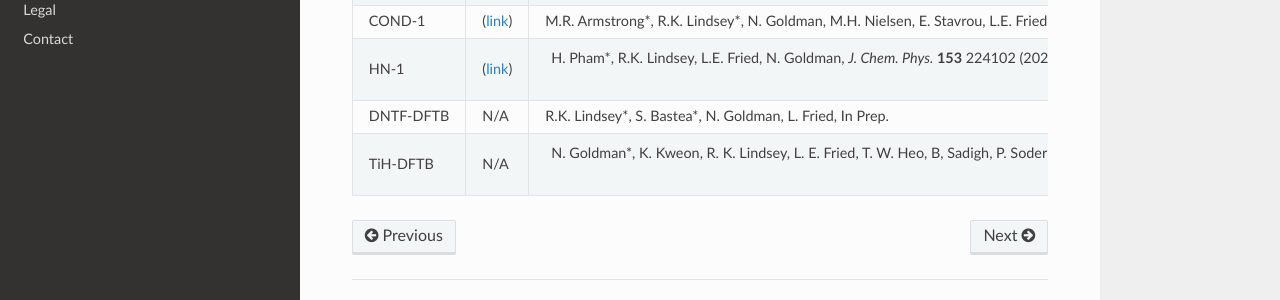
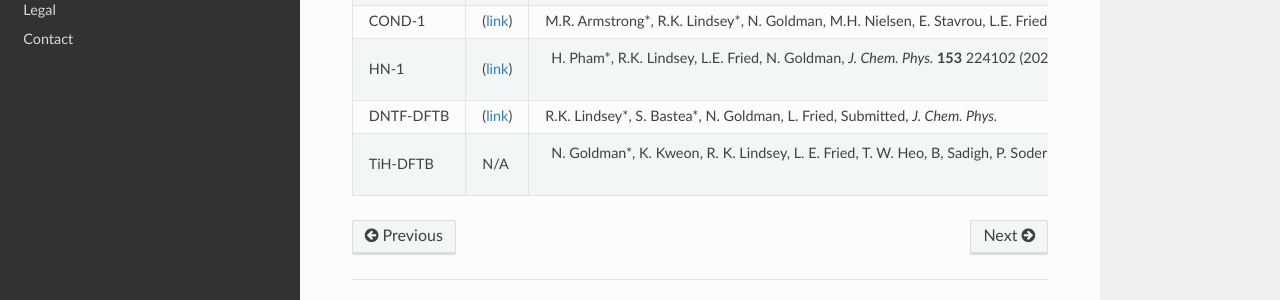
Before and after one commit to rk-lindsey/chimes_calculator, a Sphinx documentation site: the page built from doc/source/citing.rst, in a window 1280 px wide and 900 px high, scrolled down 1394 px. Shown: the part 515-815 px from the top of the window. Built offline with Sphinx 7.4.7 and the Read the Docs theme 2.0.0, drawn with Linux system fonts in a browser that asks for light colours.

Commit message:
Update DNTF/DFTB reference, add the corresponding parameter set

```diff
--- a/doc/source/citing.rst
+++ b/doc/source/citing.rst
@@ -86,7 +86,7 @@ CO-1             (`link <https://doi.org/10.1063/5.0012840>`_)                R.
 CO-2             (`link <https://doi.org/10.1063/5.0021965>`_)                R.K. Lindsey*, L.E. Fried, N. Goldman, S. Bastea, `J. Chem. Phys.` **153** 134117 (2020).
 COND-1           (`link <https://doi.org/10.1038/s41467-019-14034-z>`_)       M.R. Armstrong*, R.K. Lindsey*, N. Goldman, M.H. Nielsen, E. Stavrou, L.E. Fried, J.M. Zaug, S. Bastea*, `Nat, Commun.` **11** 353 (2020).
 HN-1             (`link <https://doi.org/10.1063/5.0029011>`_)                H. Pham*, R.K. Lindsey, L.E. Fried, N. Goldman, `J. Chem. Phys.` **153** 224102 (2020).
-DNTF-DFTB        N/A                                                          R.K. Lindsey*, S. Bastea*, N. Goldman, L. Fried, In Prep.
+DNTF-DFTB        (`link <https://doi.org/10.26434/chemrxiv.14043839.v1>`_)    R.K. Lindsey*, S. Bastea*, N. Goldman, L. Fried, Submitted, `J. Chem. Phys.`
 TiH-DFTB         N/A                                                          N. Goldman*, K. Kweon, R. K. Lindsey, L. E. Fried, T. W. Heo, B, Sadigh, P. Soderlind, A. Landa, A. Perron, J. Jeffries, In Prep.
 ==============   ==========================================================   ==============
 
```
Also changed, not shown: 1 other file.
